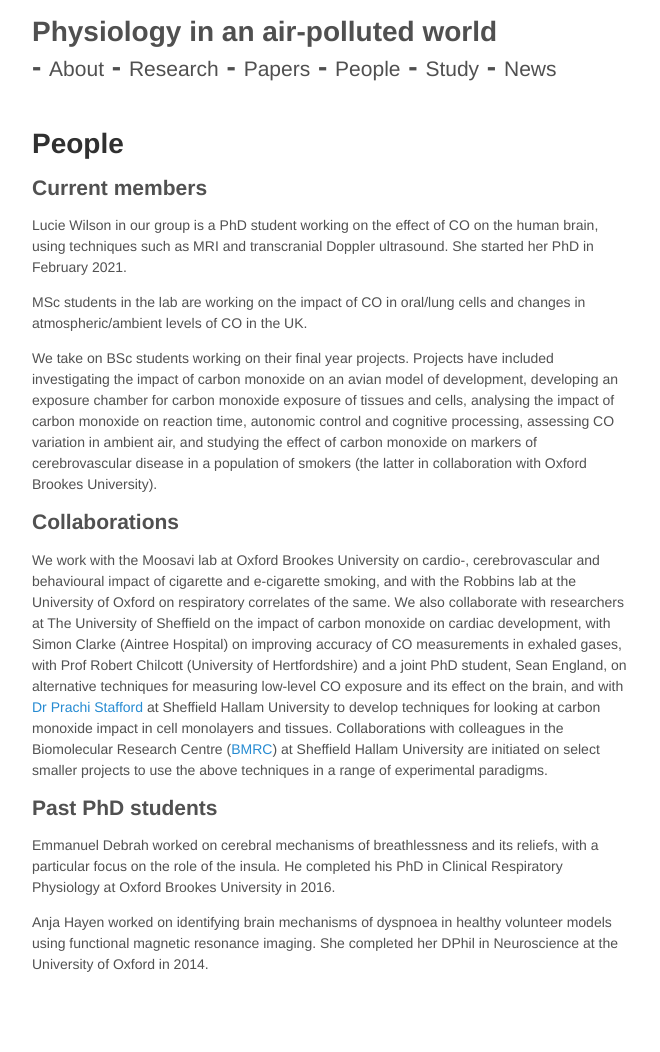
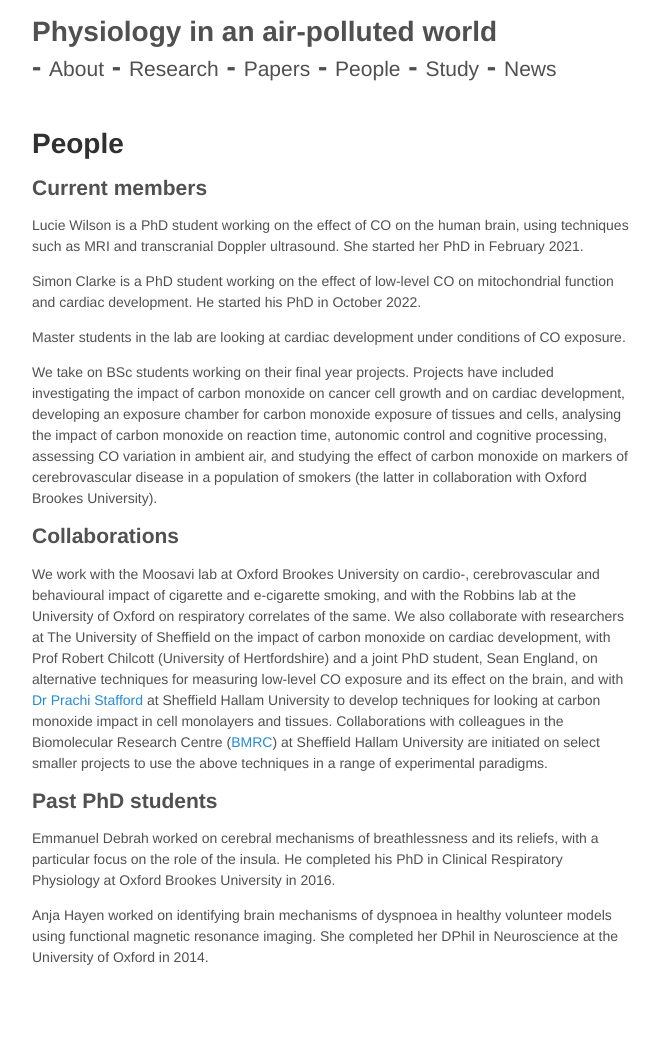
Before and after one commit to mariherigstad/mariherigstad.github.io, a Jekyll site: the page built from people.md, in a window 1280 px wide. Shown: the whole page, without its empty margins (307-967 px from the left). Built offline with Jekyll 4.4.1, drawn with Linux system fonts in a browser that asks for light colours.

Commit message:
Update people.md

```diff
--- a/people.md
+++ b/people.md
@@ -4,14 +4,16 @@
 ---
 
 ## Current members
-Lucie Wilson in our group is a PhD student working on the effect of CO on the human brain, using techniques such as MRI and transcranial Doppler ultrasound. She started her PhD in February 2021.
+Lucie Wilson is a PhD student working on the effect of CO on the human brain, using techniques such as MRI and transcranial Doppler ultrasound. She started her PhD in February 2021.
 
-MSc students in the lab are working on the impact of CO in oral/lung cells and changes in atmospheric/ambient levels of CO in the UK.
+Simon Clarke is a PhD student working on the effect of low-level CO on mitochondrial function and cardiac development. He started his PhD in October 2022.
 
-We take on BSc students working on their final year projects. Projects have included investigating the impact of carbon monoxide on an avian model of development, developing an exposure chamber for carbon monoxide exposure of tissues and cells, analysing the impact of carbon monoxide on reaction time, autonomic control and cognitive processing, assessing CO variation in ambient air, and studying the effect of carbon monoxide on markers of cerebrovascular disease in a population of smokers (the latter in collaboration with Oxford Brookes University).
+Master students in the lab are looking at cardiac development under conditions of CO exposure.
+
+We take on BSc students working on their final year projects. Projects have included investigating the impact of carbon monoxide on cancer cell growth and on cardiac development, developing an exposure chamber for carbon monoxide exposure of tissues and cells, analysing the impact of carbon monoxide on reaction time, autonomic control and cognitive processing, assessing CO variation in ambient air, and studying the effect of carbon monoxide on markers of cerebrovascular disease in a population of smokers (the latter in collaboration with Oxford Brookes University).
 
 ## Collaborations
-We work with the Moosavi lab at Oxford Brookes University on cardio-, cerebrovascular and behavioural impact of cigarette and e-cigarette smoking, and with the Robbins lab at the University of Oxford on respiratory correlates of the same. We also collaborate with researchers at The University of Sheffield on the impact of carbon monoxide on cardiac development, with Simon Clarke (Aintree Hospital) on improving accuracy of CO measurements in exhaled gases, with Prof Robert Chilcott (University of Hertfordshire) and a joint PhD student, Sean England, on alternative techniques for measuring low-level CO exposure and its effect on the brain, and with <a href="https://www.shu.ac.uk/about-us/our-people/staff-profiles/prachi-stafford">Dr Prachi Stafford</a> at Sheffield Hallam University to develop techniques for looking at carbon monoxide impact in cell monolayers and tissues. Collaborations with colleagues in the Biomolecular Research Centre (<a href="https://www.shu.ac.uk/research/specialisms/biomolecular-sciences-research-centre">BMRC</a>) at Sheffield Hallam University are initiated on select smaller projects to use the above techniques in a range of experimental paradigms.
+We work with the Moosavi lab at Oxford Brookes University on cardio-, cerebrovascular and behavioural impact of cigarette and e-cigarette smoking, and with the Robbins lab at the University of Oxford on respiratory correlates of the same. We also collaborate with researchers at The University of Sheffield on the impact of carbon monoxide on cardiac development, with Prof Robert Chilcott (University of Hertfordshire) and a joint PhD student, Sean England, on alternative techniques for measuring low-level CO exposure and its effect on the brain, and with <a href="https://www.shu.ac.uk/about-us/our-people/staff-profiles/prachi-stafford">Dr Prachi Stafford</a> at Sheffield Hallam University to develop techniques for looking at carbon monoxide impact in cell monolayers and tissues. Collaborations with colleagues in the Biomolecular Research Centre (<a href="https://www.shu.ac.uk/research/specialisms/biomolecular-sciences-research-centre">BMRC</a>) at Sheffield Hallam University are initiated on select smaller projects to use the above techniques in a range of experimental paradigms.
 
 ## Past PhD students
 Emmanuel Debrah worked on cerebral mechanisms of breathlessness and its reliefs, with a particular focus on the role of the insula. He completed his PhD in Clinical Respiratory Physiology at Oxford Brookes University in 2016.
```
